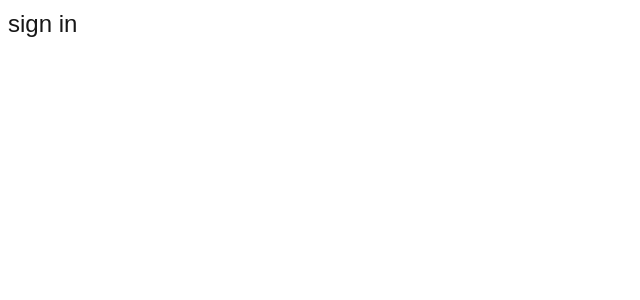
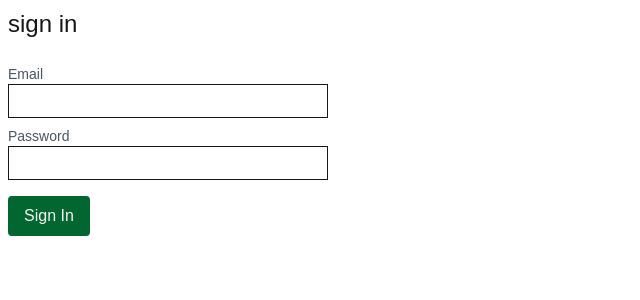
Before and after one commit to mucciols/next-shop, a Next.js app in the folder next-shop/: page /sign-in in a window 1280 px wide. Shown: the top 300 px of the page, without its empty margins (0-640 px from the left). Built offline with nearby package versions, Linux system fonts and the light colour scheme.

Commit message:
Sign in button

```diff
--- a/next-shop/app/sign-in/page.tsx
+++ b/next-shop/app/sign-in/page.tsx
@@ -1,11 +1,23 @@
+import Button from "@/components/Button";
+import Field from "@/components/Field";
+import Input from "@/components/Input";
 import Page from "@/components/Page";
 
 export default function SignInPage() {
   return (
-    <Page title='sign in'>
-      <div>
+    <Page title="sign in">
+      <form>
+        <Field label="Email">
+          <Input type="email"></Input>
+        </Field>
 
-      </div>
+        <Field label="Password">
+          <Input type="password"></Input>
+        </Field>
+        <Button>
+          Sign In
+        </Button>
+      </form>
     </Page>
   );
 }
--- /dev/null
+++ b/next-shop/components/Button.tsx
@@ -0,0 +1,11 @@
+import { Children } from "react";
+
+export default function Button({children, type}:{children: React.ReactNode, type: string}) {
+  return (
+    <button type={type}
+        className="bg-green-800 text-gray-100 px-4 py-2 rounded hover:bg-green-700
+                    hover:cursor-pointer my-2">
+      {children}
+    </button>
+  )
+}
--- /dev/null
+++ b/next-shop/components/Field.tsx
@@ -0,0 +1,11 @@
+
+export default function Field({ label, children }:{ label:string, children: React.ReactNode }) {
+  return (
+    <label className="block my-2">
+      <span className="block text-sm text-gray-600">
+        {label}
+      </span>
+      {children}
+    </label>
+  )
+}
--- /dev/null
+++ b/next-shop/components/Input.tsx
@@ -0,0 +1,7 @@
+export default function Input({type}:{type:string}) {
+  return (
+    <input type={type}
+      className="border px-3 py-1 w-80"
+    />
+  )
+}
```
